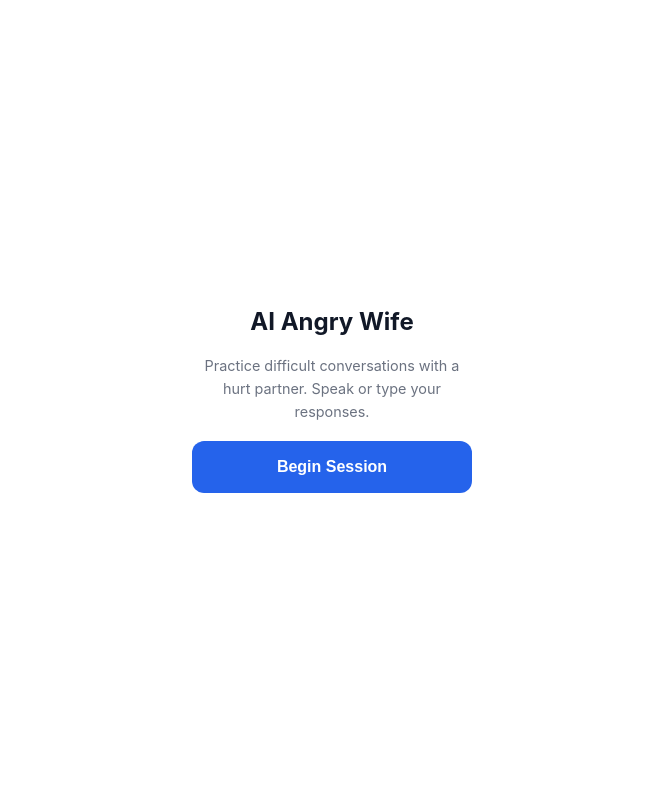
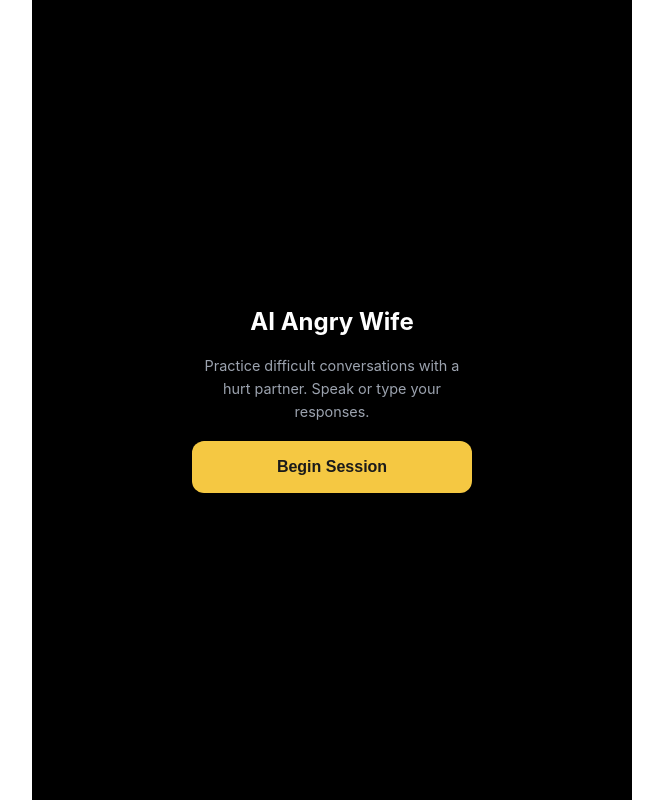
Before and after one commit to bartmorse-v/relationship-practice, a website: page index.html in a window 1280 px wide. Shown: the whole page, without its empty margins (308-971 px from the left). Drawn offline with Linux system fonts and the light colour scheme.

Commit message:
Black begin screen with gold button

```diff
--- a/index.html
+++ b/index.html
@@ -66,7 +66,7 @@
     #overlay {
       position: absolute;
       inset: 0;
-      background: #ffffff;
+      background: #000000;
       display: flex;
       flex-direction: column;
       align-items: center;
@@ -79,13 +79,13 @@
     #overlay h1 {
       font-size: 1.5rem;
       font-weight: 700;
-      color: #111827;
+      color: #ffffff;
       text-align: center;
     }
 
     #overlay p {
       font-size: 0.9rem;
-      color: #6b7280;
+      color: #9ca3af;
       text-align: center;
       max-width: 280px;
       line-height: 1.6;
@@ -93,12 +93,12 @@
 
     #begin-btn {
       padding: 16px 40px;
-      background: #2563eb;
-      color: white;
+      background: #f5c842;
+      color: #1a1a1a;
       border: none;
       border-radius: 12px;
       font-size: 1rem;
-      font-weight: 600;
+      font-weight: 700;
       cursor: pointer;
       min-height: 52px;
       width: 100%;
```
Also changed, not shown: 1 other file.
